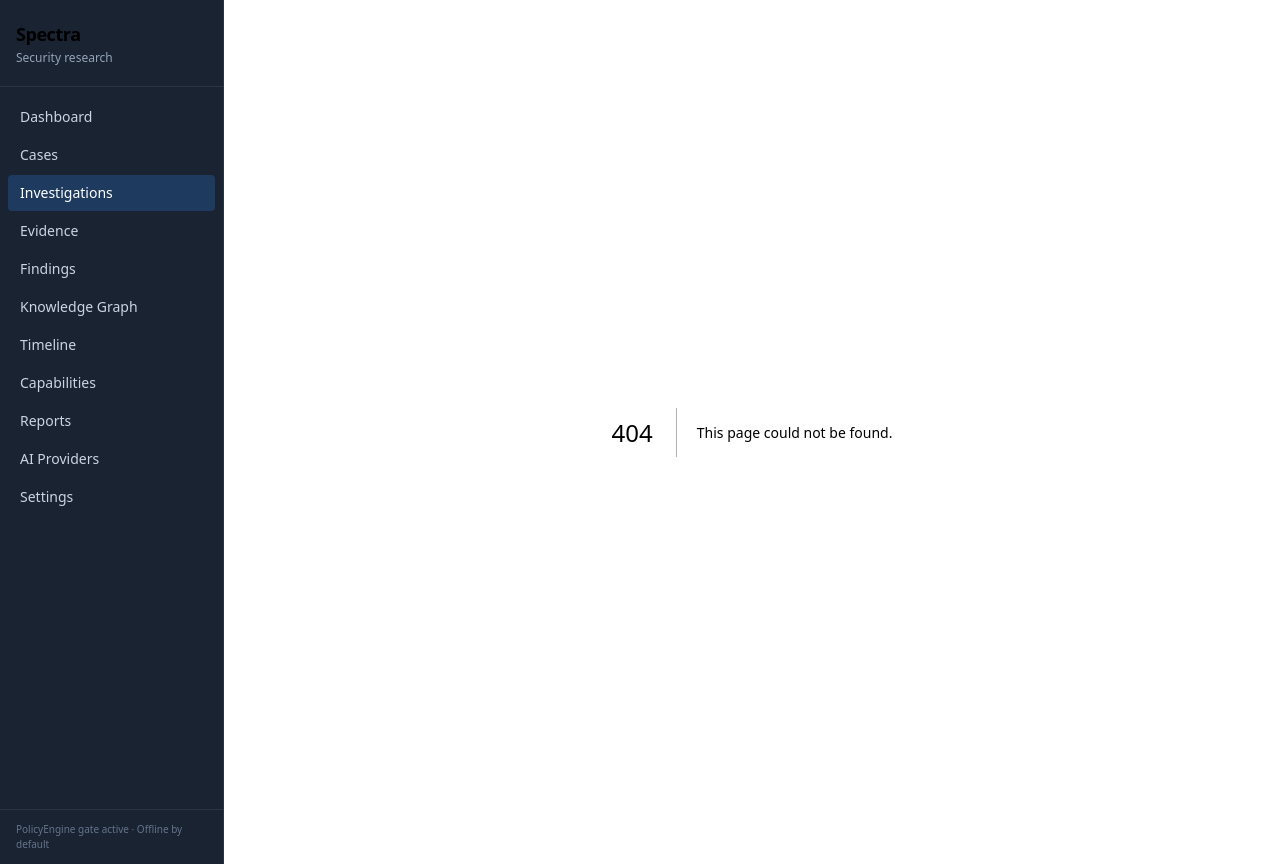
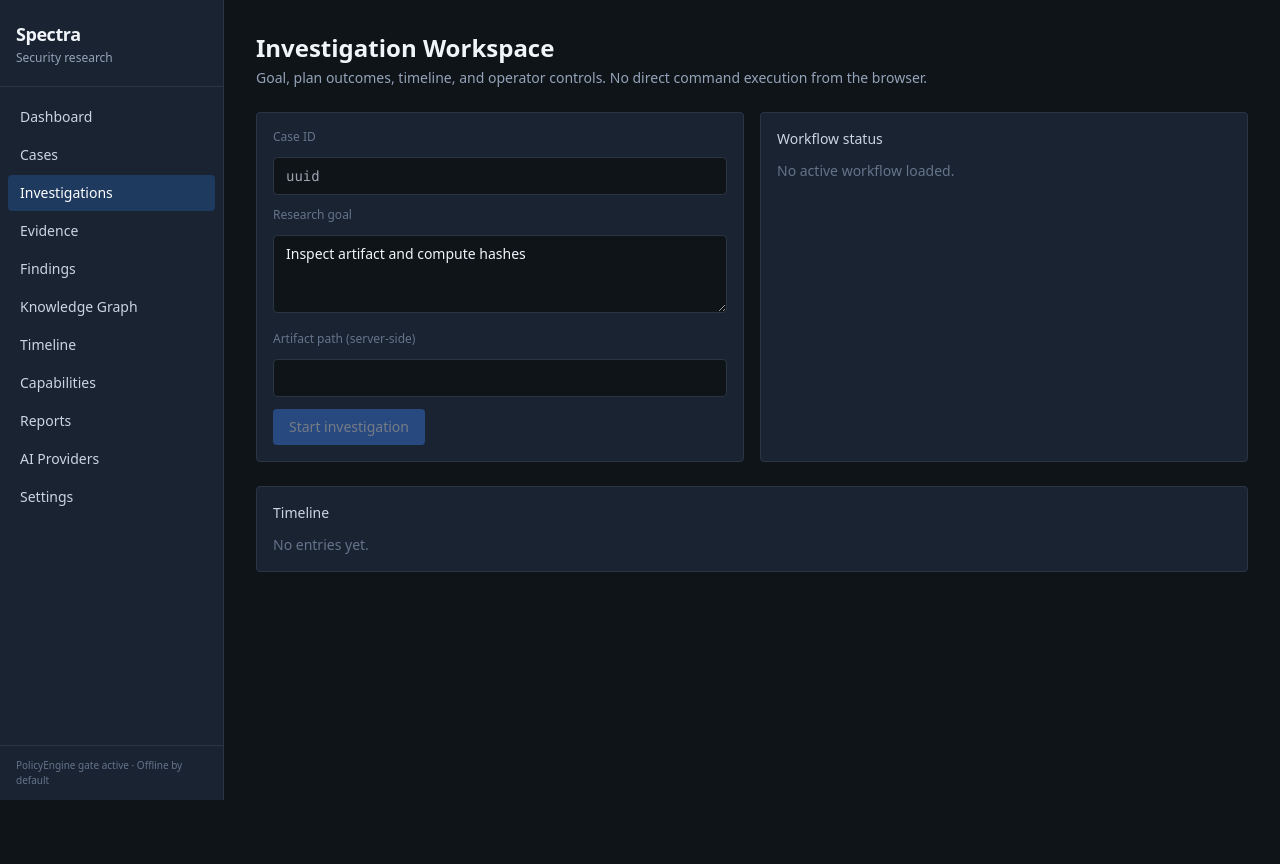
Before and after one commit to sawon2026/spectra, a Next.js app in the folder web/: page /investigations in a window 1280 px wide. Before the commit this address had no page. After the commit the page ends 800 px from the top, so only its background shows below. Built offline with nearby package versions, Linux system fonts and the light colour scheme.

Commit message:
Phase 7 parity: investigation workspace page

```diff
--- /dev/null
+++ b/web/app/investigations/page.tsx
@@ -0,0 +1,155 @@
+"use client";
+
+import { useState } from "react";
+import { apiGet, apiPost, type TimelineEntry, type Workflow } from "@/lib/api";
+
+/**
+ * Investigation workspace — operators control pause/resume/cancel/recover.
+ * Execution always goes through the backend policy boundary.
+ */
+export default function InvestigationsPage() {
+  const [caseId, setCaseId] = useState("");
+  const [goal, setGoal] = useState("Inspect artifact and compute hashes");
+  const [path, setPath] = useState("");
+  const [wf, setWf] = useState<Workflow | null>(null);
+  const [timeline, setTimeline] = useState<TimelineEntry[]>([]);
+  const [error, setError] = useState<string | null>(null);
+  const [busy, setBusy] = useState(false);
+
+  async function start() {
+    setBusy(true);
+    setError(null);
+    try {
+      const w = await apiPost<Workflow>(`/api/v1/workflows/case/${caseId}/start`, {
+        goal,
+        artifact_path: path,
+        max_steps: 5,
+      });
+      setWf(w);
+      const tl = await apiGet<TimelineEntry[]>(`/api/v1/timeline/by-case/${caseId}`);
+      setTimeline(tl);
+    } catch (e) {
+      setError(e instanceof Error ? e.message : "failed");
+    } finally {
+      setBusy(false);
+    }
+  }
+
+  async function action(kind: "pause" | "resume" | "cancel" | "recover") {
+    if (!wf) return;
+    setBusy(true);
+    setError(null);
+    try {
+      const w = await apiPost<Workflow>(`/api/v1/workflows/${wf.id}/${kind}`, {});
+      setWf(w);
+    } catch (e) {
+      setError(e instanceof Error ? e.message : "failed");
+    } finally {
+      setBusy(false);
+    }
+  }
+
+  return (
+    <div className="max-w-5xl space-y-6">
+      <header>
+        <h1 className="text-2xl font-semibold">Investigation Workspace</h1>
+        <p className="text-sm text-slate-400 mt-1">
+          Goal, plan outcomes, timeline, and operator controls. No direct command execution from the browser.
+        </p>
+      </header>
+
+      <div className="grid md:grid-cols-2 gap-4">
+        <div className="space-y-3 rounded border border-surface-border bg-surface-raised p-4">
+          <label className="block text-xs text-slate-500">Case ID</label>
+          <input
+            className="w-full rounded border border-surface-border bg-surface px-3 py-2 text-sm font-mono"
+            value={caseId}
+            onChange={(e) => setCaseId(e.target.value)}
+            placeholder="uuid"
+          />
+          <label className="block text-xs text-slate-500">Research goal</label>
+          <textarea
+            className="w-full rounded border border-surface-border bg-surface px-3 py-2 text-sm"
+            rows={3}
+            value={goal}
+            onChange={(e) => setGoal(e.target.value)}
+          />
+          <label className="block text-xs text-slate-500">Artifact path (server-side)</label>
+          <input
+            className="w-full rounded border border-surface-border bg-surface px-3 py-2 text-sm font-mono"
+            value={path}
+            onChange={(e) => setPath(e.target.value)}
+          />
+          <button
+            type="button"
+            disabled={busy || !caseId}
+            onClick={start}
+            className="rounded bg-accent px-4 py-2 text-sm font-medium text-white disabled:opacity-40"
+          >
+            Start investigation
+          </button>
+        </div>
+
+        <div className="rounded border border-surface-border bg-surface-raised p-4 space-y-3">
+          <h2 className="text-sm font-medium text-slate-300">Workflow status</h2>
+          {wf ? (
+            <>
+              <dl className="text-sm space-y-1 font-mono">
+                <div>
+                  <span className="text-slate-500">id </span>
+                  {wf.id}
+                </div>
+                <div>
+                  <span className="text-slate-500">status </span>
+                  {wf.status}
+                </div>
+                <div>
+                  <span className="text-slate-500">decisions </span>
+                  {wf.decision_count}
+                </div>
+                {wf.recovery_notes && (
+                  <div className="text-amber-300/90">{wf.recovery_notes}</div>
+                )}
+              </dl>
+              <div className="flex flex-wrap gap-2 pt-2">
+                {(["pause", "resume", "cancel", "recover"] as const).map((k) => (
+                  <button
+                    key={k}
+                    type="button"
+                    disabled={busy}
+                    onClick={() => action(k)}
+                    className="rounded border border-surface-border px-3 py-1.5 text-xs capitalize hover:bg-surface"
+                  >
+                    {k}
+                  </button>
+                ))}
+              </div>
+            </>
+          ) : (
+            <p className="text-sm text-slate-500">No active workflow loaded.</p>
+          )}
+        </div>
+      </div>
+
+      {error && (
+        <div className="rounded border border-red-800/50 bg-red-950/30 px-3 py-2 text-sm text-red-200">
+          {error}
+        </div>
+      )}
+
+      <section className="rounded border border-surface-border bg-surface-raised p-4">
+        <h2 className="text-sm font-medium text-slate-300 mb-3">Timeline</h2>
+        <ul className="space-y-2 text-sm">
+          {timeline.length === 0 && <li className="text-slate-500">No entries yet.</li>}
+          {timeline.map((e) => (
+            <li key={e.id} className="flex gap-3 border-b border-surface-border/50 pb-2">
+              <span className="shrink-0 font-mono text-xs text-accent w-28">{e.kind}</span>
+              <span className="text-slate-300">{e.summary}</span>
+              <span className="ml-auto text-xs text-slate-500">{e.source}</span>
+            </li>
+          ))}
+        </ul>
+      </section>
+    </div>
+  );
+}
```
